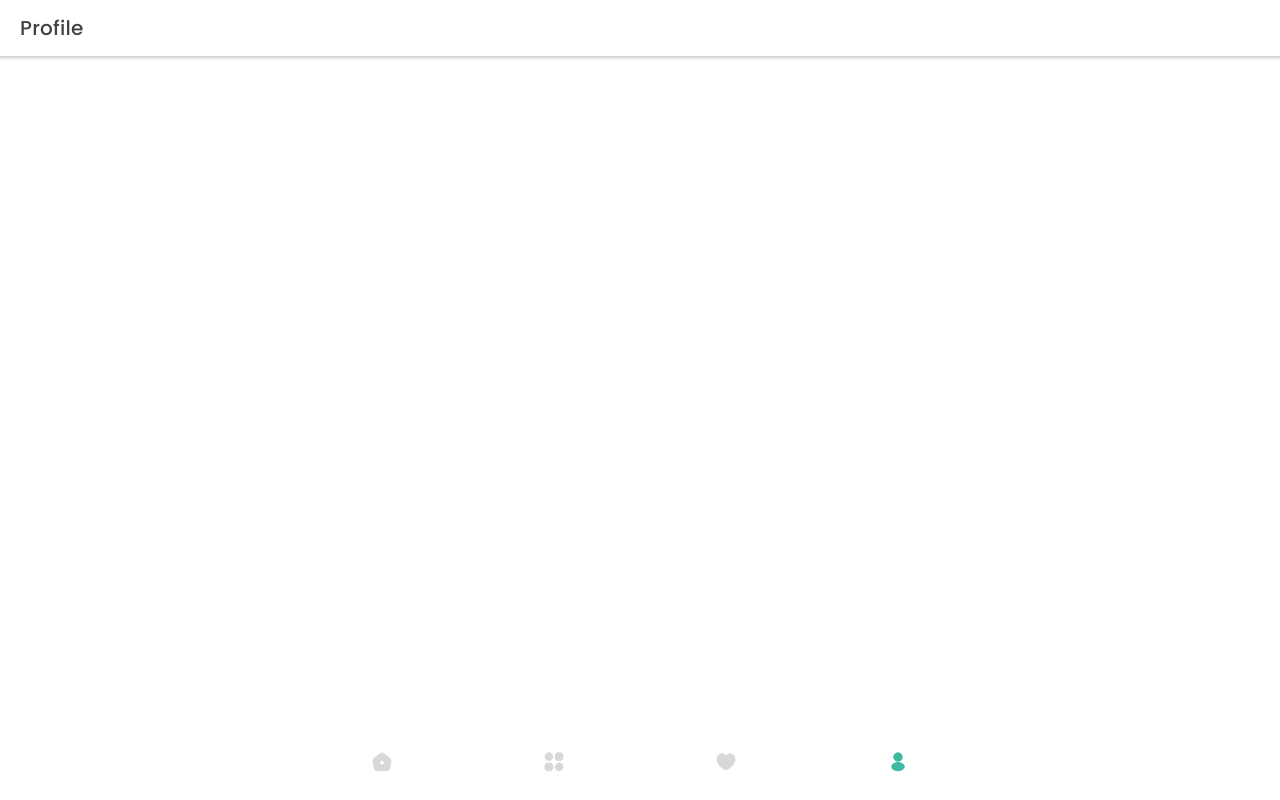
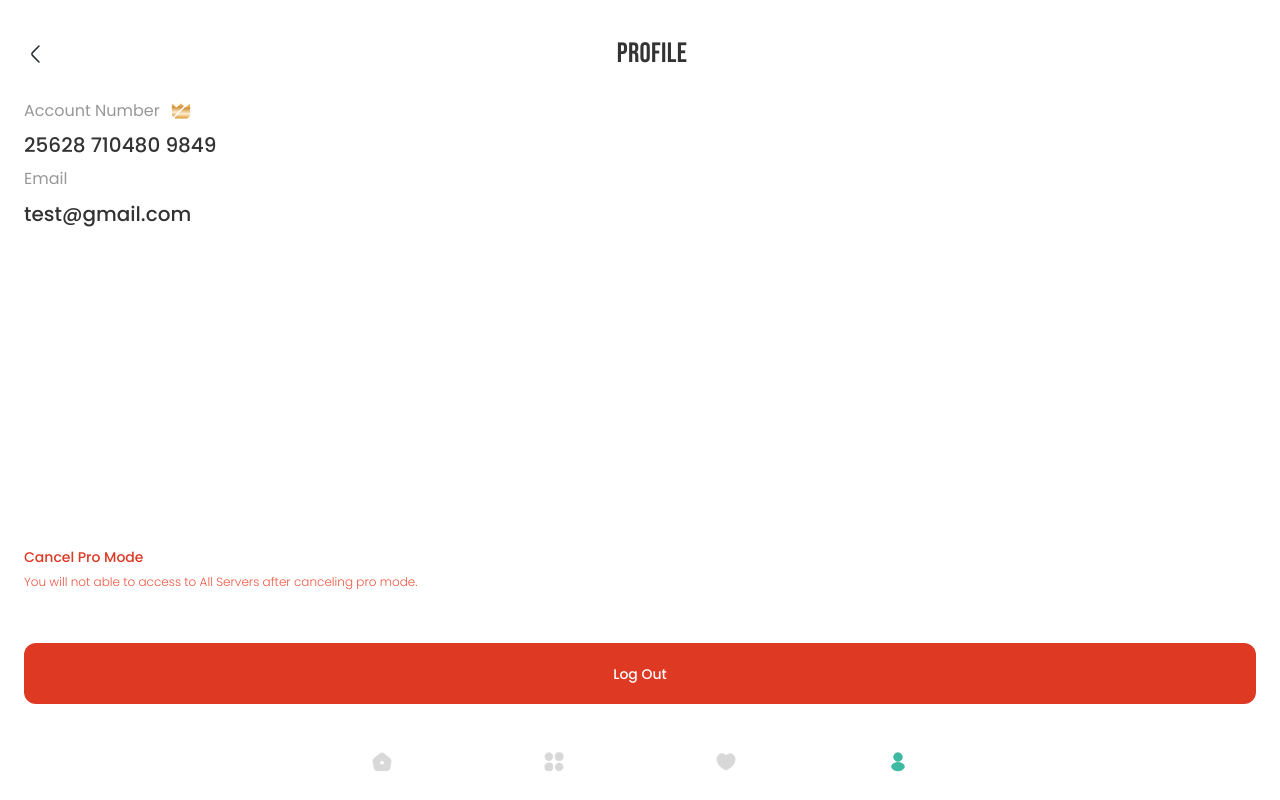
Before and after one commit to meetvpn/meetvpn-client, a React (Create React App) app: page /tabs/profile in a window 1280 px wide. Built offline with nearby package versions, Linux system fonts and the light colour scheme.

Commit message:
Re-skinned profile page

```diff
--- a/src/interfaces.ts
+++ b/src/interfaces.ts
@@ -10,7 +10,7 @@ type transferType = "Upload" | "Download";
 
 export interface IServerNetworkInfo {
   transferType: transferType
-  amount: string,
+  amount: string
 }
 
 export interface ServerListProps {
--- a/src/pages/Favorite.tsx
+++ b/src/pages/Favorite.tsx
@@ -25,7 +25,7 @@ const Favorite: React.FC = () => {
     // Get all servers
     setTimeout(() => {
       setServers(serverList);
-    }, 1000)
+    }, 500)
   }, []);
 
   return (
--- a/src/pages/Profile.css
+++ b/src/pages/Profile.css
@@ -0,0 +1,55 @@
+.ion-buttons.test {
+  width: 44px !important;
+}
+
+.profile-info-container {
+  height: 100%;
+  display: flex;
+  flex-direction: column;
+  justify-content: space-between;
+}
+
+.profile-info-container ion-label {
+  display: block;
+  font-weight: 400;
+  font-size: 16px;
+  line-height: 190%;
+  color: var(--ion-color-label-item);
+}
+
+.profile-info-container ion-text {
+  font-weight: 500;
+  font-size: 20px;
+  line-height: 190%;
+}
+
+.input-container {
+  display: flex;
+  align-items: center;
+}
+
+.input-container ion-icon {
+  width: 22px;
+  height: 22px;
+  margin-left: 10px;
+}
+
+ion-button.cancel-pro-btn::part(native) {
+  font-weight: 500;
+  font-size: 14px;
+  line-height: 140%;
+  color: #dd3923;
+  padding: 0;
+  width: auto;
+}
+
+ion-text.cancel-pro-btn {
+  font-weight: 300;
+  font-size: 12px;
+  line-height: 22px;
+  color: #ef5743;
+}
+
+ion-button.logout {
+  margin-top: 50px;
+}
--- a/src/pages/Profile.tsx
+++ b/src/pages/Profile.tsx
@@ -1,22 +1,92 @@
-import { IonContent, IonHeader, IonPage, IonTitle, IonToolbar } from '@ionic/react';
-// import ExploreContainer from '../components/ExploreContainer';
-import './Profile.css';
+import React from "react";
+import {
+  IonBackButton,
+  IonButton,
+  IonIcon,
+  IonButtons,
+  IonLabel,
+  IonText,
+  IonContent,
+  IonHeader,
+  IonPage,
+  IonTitle,
+  IonToolbar,
+} from "@ionic/react";
+
+import UpgradeToProCard from "../components/UpgradeToProCard";
+
+import BackIcon from "../assets/icon/arrow-left.svg";
+import GoldCrown from "../assets/icon/gold-crown.svg";
+
+import "./Profile.css";
+
+// TODO This user should be get from AuthContext
+const fakeUser = {
+  accountNumber: "25628 710480 9849",
+  email: "test@gmail.com",
+  isProAccount: true,
+}
 
 const Profile: React.FC = () => {
+  const {accountNumber, email, isProAccount} = fakeUser;
+
   return (
     <IonPage>
-      <IonHeader>
-        <IonToolbar>
-          <IonTitle>Profile</IonTitle>
+      <IonHeader className="home-header ion-no-border">
+        <IonToolbar className="server-list-header ion-text-center">
+          <IonButtons slot="start" className="back-btn-container">
+            <IonBackButton
+              defaultHref="/tabs/home"
+              text={""}
+              icon={BackIcon}
+            ></IonBackButton>
+          </IonButtons>
+          <IonTitle color="dark" className="title">
+            Profile
+          </IonTitle>
         </IonToolbar>
       </IonHeader>
-      <IonContent fullscreen>
-        <IonHeader collapse="condense">
-          <IonToolbar>
-            <IonTitle size="large">Profile</IonTitle>
-          </IonToolbar>
-        </IonHeader>
-        {/* <ExploreContainer name="Tab 1 page" /> */}
+      <IonContent fullscreen className="server-list-page">
+        <div className="profile-info-container">
+          <div>
+            <div>
+              <div className="input-container">
+                <IonLabel>Account Number</IonLabel>
+                {isProAccount && <IonIcon src={GoldCrown}></IonIcon>}
+              </div>
+              <IonText color="dark">{accountNumber}</IonText>
+            </div>
+
+            <div>
+              <IonLabel>Email</IonLabel>
+              <IonText color="dark">{email}</IonText>
+            </div>
+          </div>
+
+          <div>
+            {isProAccount ? (
+              <>
+                <IonButton
+                  color="danger"
+                  expand="block"
+                  fill="clear"
+                  className="cancel-pro-btn"
+                >
+                  Cancel Pro Mode
+                </IonButton>
+                <IonText color="danger" className="cancel-pro-btn">
+                  You will not able to access to All Servers after canceling pro
+                  mode.
+                </IonText>
+                <IonButton color="danger" expand="block" className="logout">
+                  Log Out
+                </IonButton>
+              </>
+            ) : (
+              <UpgradeToProCard />
+            )}
+          </div>
+        </div>
       </IonContent>
     </IonPage>
   );
--- a/src/pages/ServerListPage.tsx
+++ b/src/pages/ServerListPage.tsx
@@ -38,7 +38,7 @@ const ServerListPage: React.FC = () => {
     // Get all servers
     setTimeout(() => {
       setServers(serverList);
-    }, 1000)
+    }, 500)
   }, []);
 
 
--- a/src/theme/helpers.css
+++ b/src/theme/helpers.css
@@ -44,6 +44,7 @@
 :root {
   /*  */
   --ion-color-tab-item: #d8d8d8;
+  --ion-color-label-item: #989898;
   --box-shadow: none;
   --ion-font-family: "Poppins", sans-serif;
   --ion-headings-font-weight: 500;
```
Also changed, not shown: src/assets/icon/gold-crown.svg (added).
